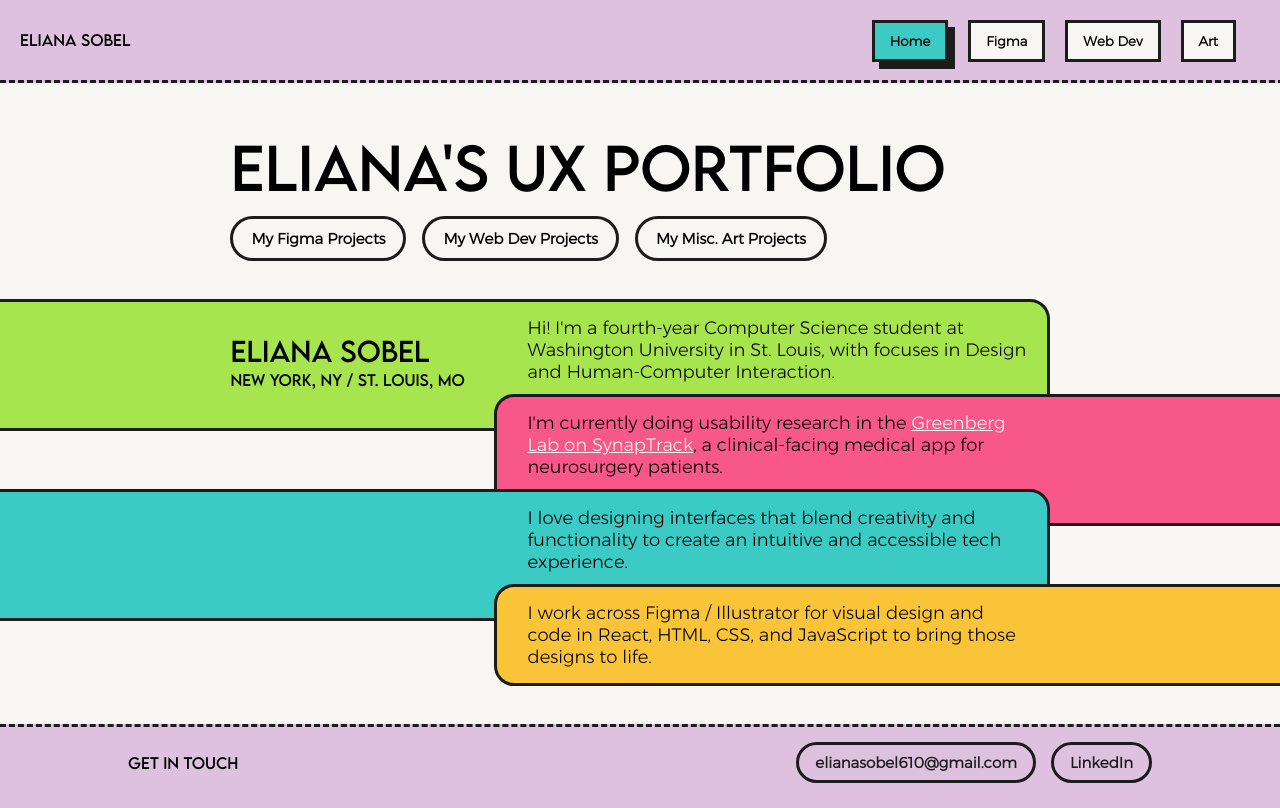
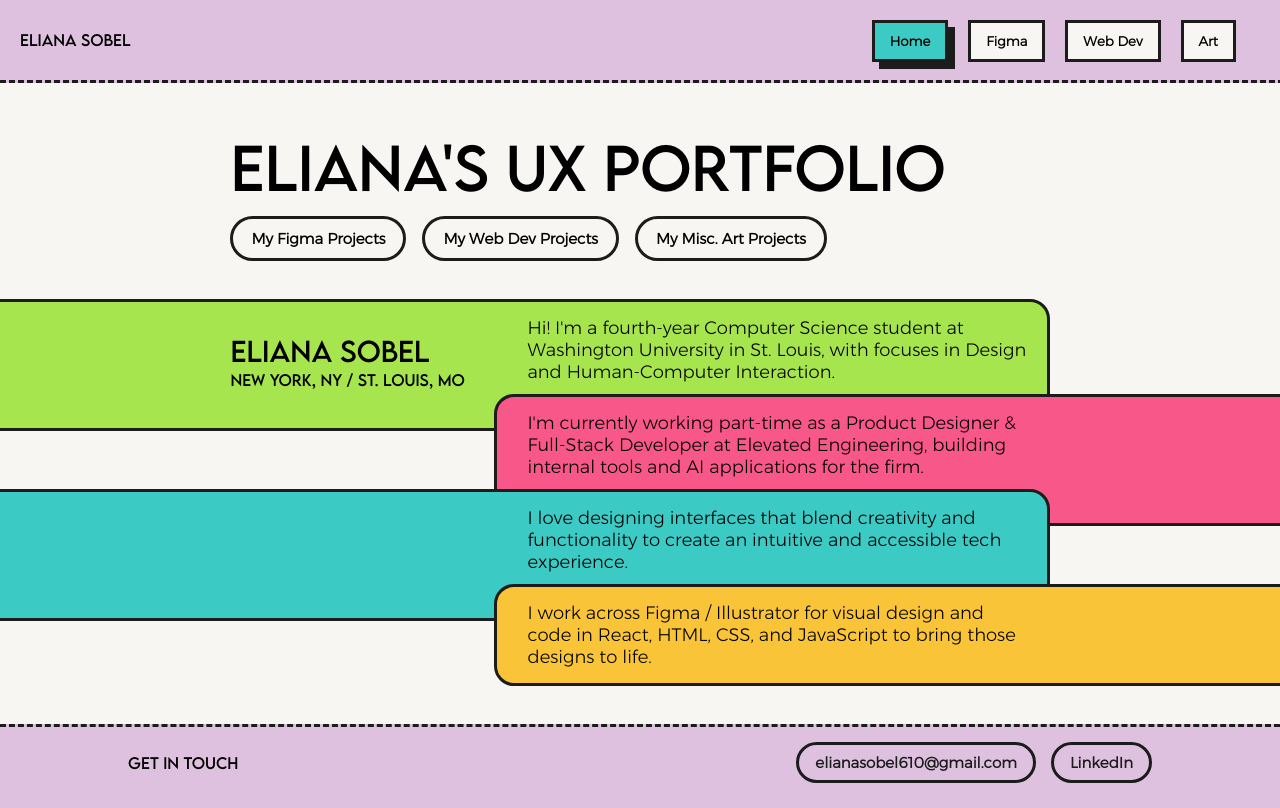
Before and after one commit to ellesobel/my-ux-portfolio, a Next.js app: page / in a window 1280 px wide. Built offline with nearby package versions, Linux system fonts and the light colour scheme.

Commit message:
changed current role

```diff
--- a/pages/index.tsx
+++ b/pages/index.tsx
@@ -35,7 +35,7 @@ function Home() {
                         <p id="p1">Hi! I&#39;m a fourth-year Computer Science student at Washington University in St. Louis, with focuses in Design and Human-Computer Interaction.
                         </p>
                         <p id="p2">
-                            I&#39;m currently doing usability research in the <Link href="https://sites.wustl.edu/greenberglab/synaptrack/">Greenberg Lab on SynapTrack</Link>, a clinical-facing medical app for neurosurgery patients.
+                            I&#39;m currently working part-time as a Product Designer & Full-Stack Developer at Elevated Engineering, building internal tools and AI applications for the firm.
                         </p>
                         <p id="p3">
                             {/* I love blending creativity with functionality to design thoughtful, user-first experiences.
--- a/styles/App.css
+++ b/styles/App.css
@@ -509,6 +509,10 @@ body:has(.art-page) footer {
 #vscode-link.active-link button {
     background-color: var(--acnt-pink);
     transition: .2s ease;
+}
+
+#vscode-link{
+    text-wrap: nowrap;
 }
 
 #processing-link button:hover,
```
